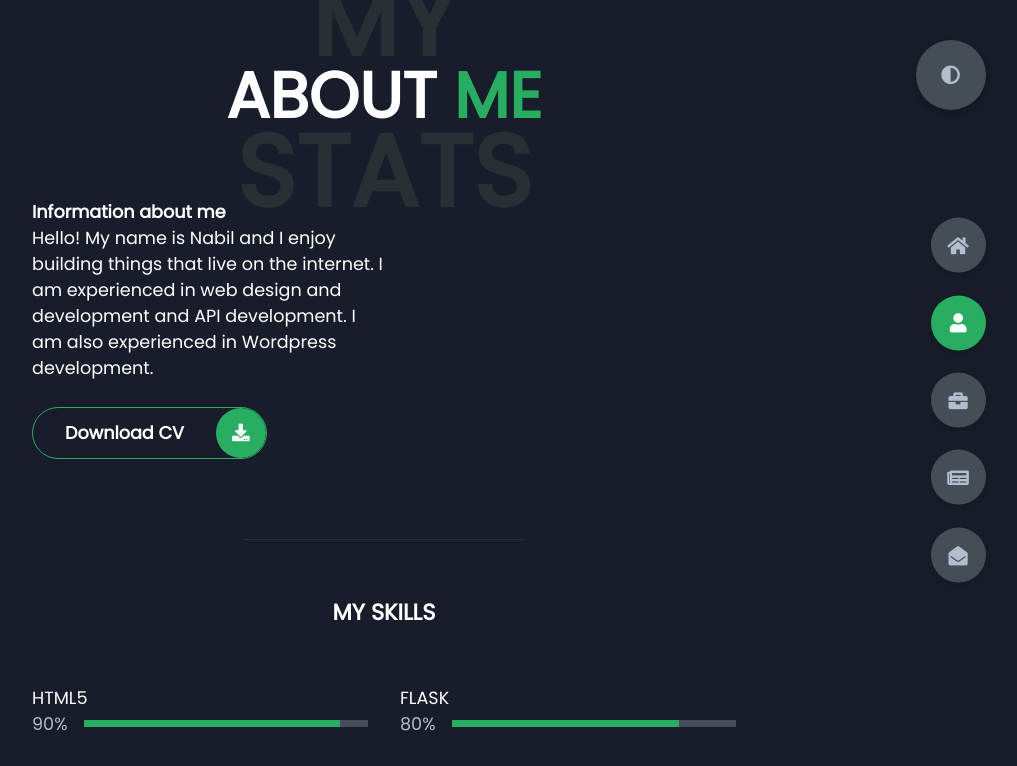
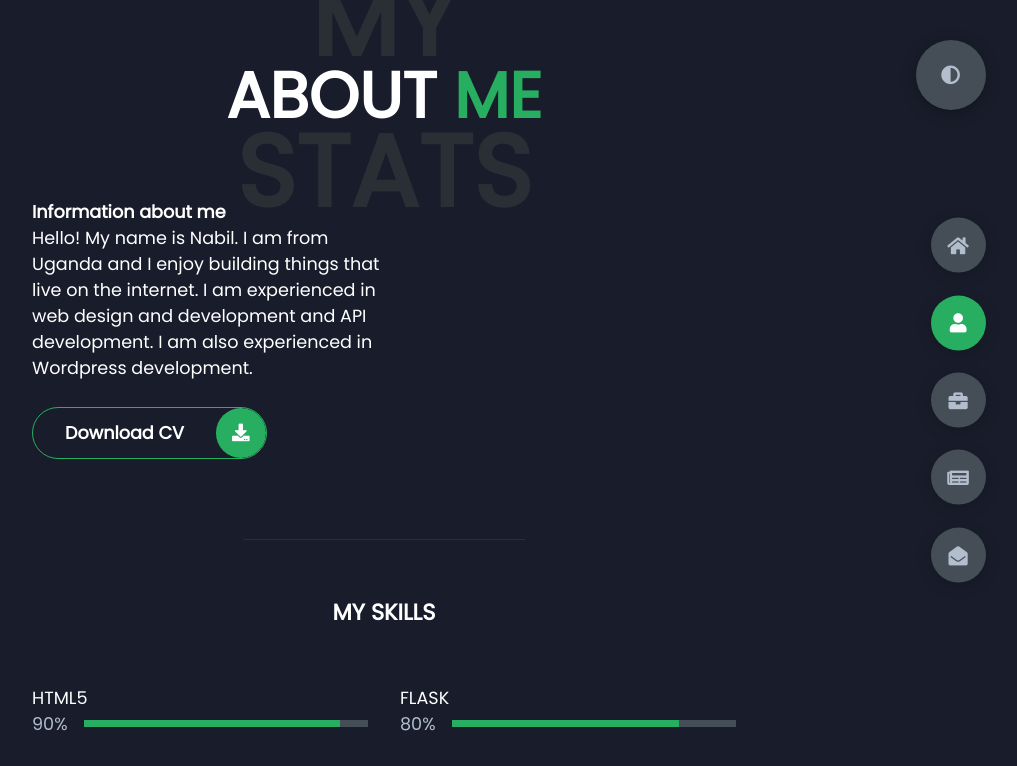
Before and after one commit to nklubega/nklubega.github.io, a plain HTML site: page index.html in a window 1280 px wide. Both pictures are taken after a click on the element 1214 px from the left and 322 px from the top of the page. Shown: the top 766 px of the page, without its empty margins (256-1273 px from the left). Drawn offline with Linux system fonts and the light colour scheme.

Commit message:
"edit to about me"

```diff
--- a/index.html
+++ b/index.html
@@ -54,7 +54,7 @@
                     <h4>Information about me</h4>
 
                     <p>
-                        Hello! My name is Nabil and I enjoy building things that live on the internet. I am experienced in web design and development and API development. I am also experienced in Wordpress development.
+                        Hello! My name is Nabil. I am from Uganda and I enjoy building things that live on the internet. I am experienced in web design and development and API development. I am also experienced in Wordpress development.
                     </p>
                     <br />
                         <div class="btn-con">
```
